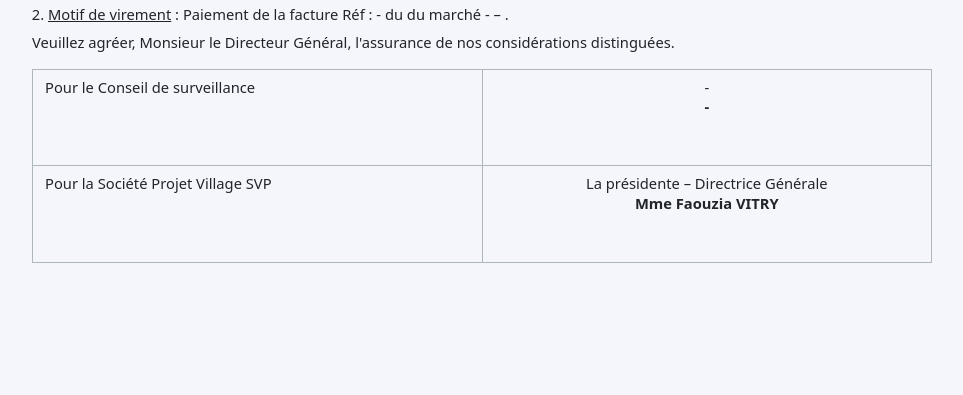
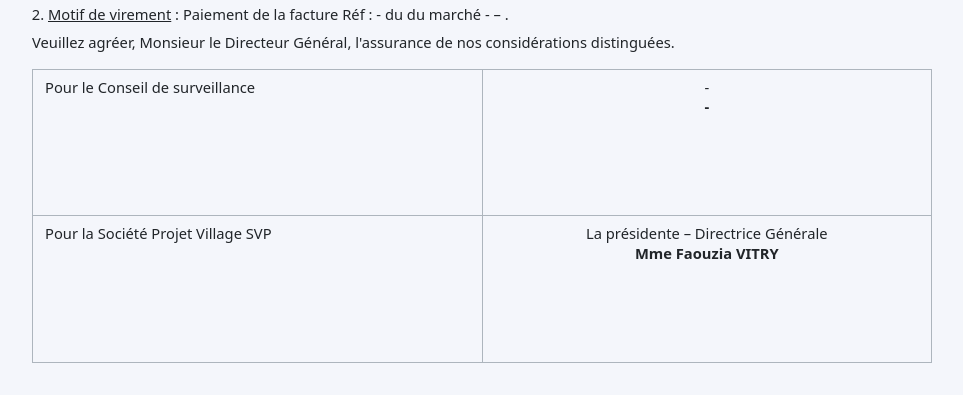
Before and after one commit to smartdev-km/sas, a Flask app: template app/templates/fournisseurs/ordre_virement.html in a window 1280 px wide. Shown: the part 1072-1467 px from the top of the page, without its empty margins (278-1241 px from the left). Before the commit the page ends 1335 px from the top, so only its background shows below. Run offline with Flask 3, Linux system fonts and the light colour scheme; the template is opened without the code that fills it, so the values that code supplies are empty; a user stored in the database is signed in; data comes from the database, SQL or seed files in the repository.

Commit message:
Give more room in the signature table for a signature and stamp
Co-Authored-By: Claude Sonnet 5 <noreply@anthropic.com>

```diff
--- a/app/templates/fournisseurs/ordre_virement.html
+++ b/app/templates/fournisseurs/ordre_virement.html
@@ -43,7 +43,7 @@
     }
 
     .sas-ov-signature-space {
-        height: 40px;
+        height: 90px;
     }
 
     @media print {
```
